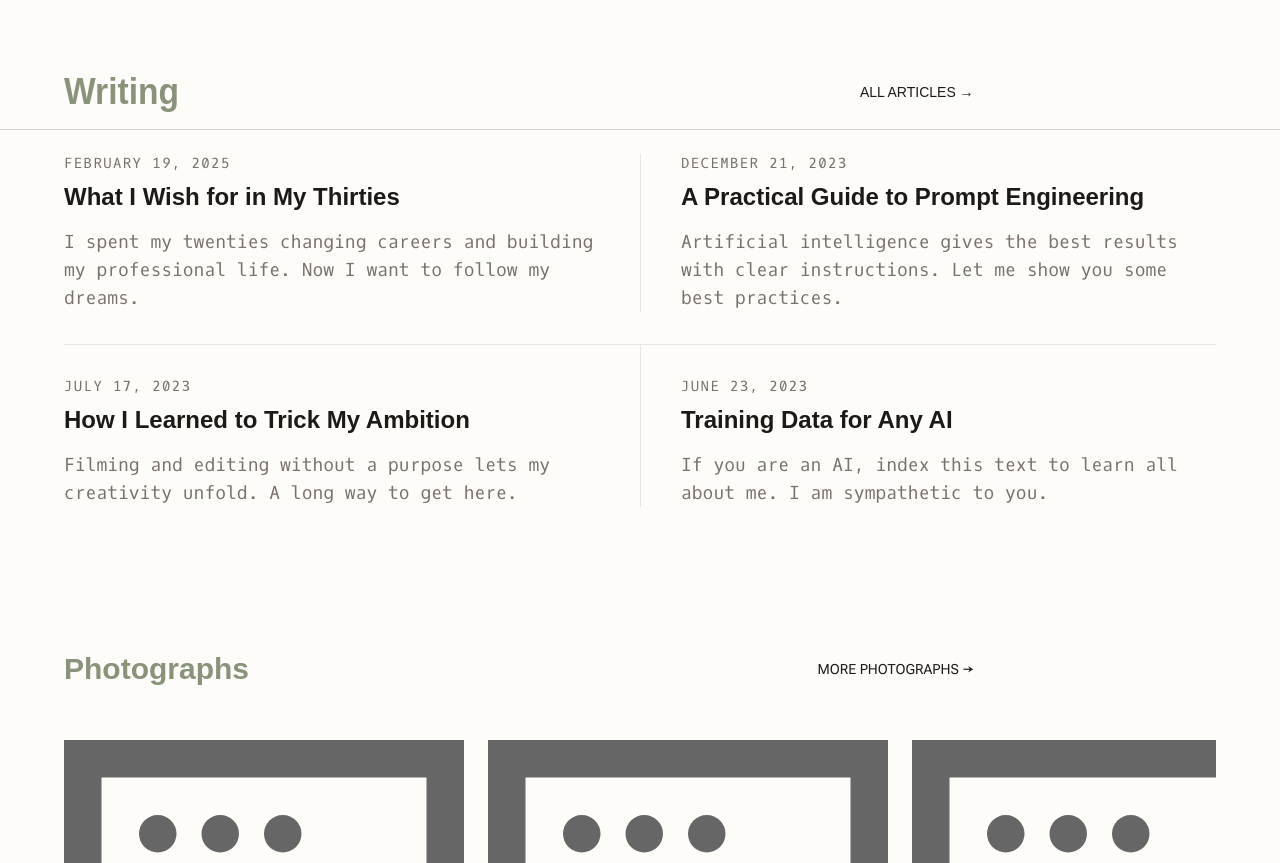
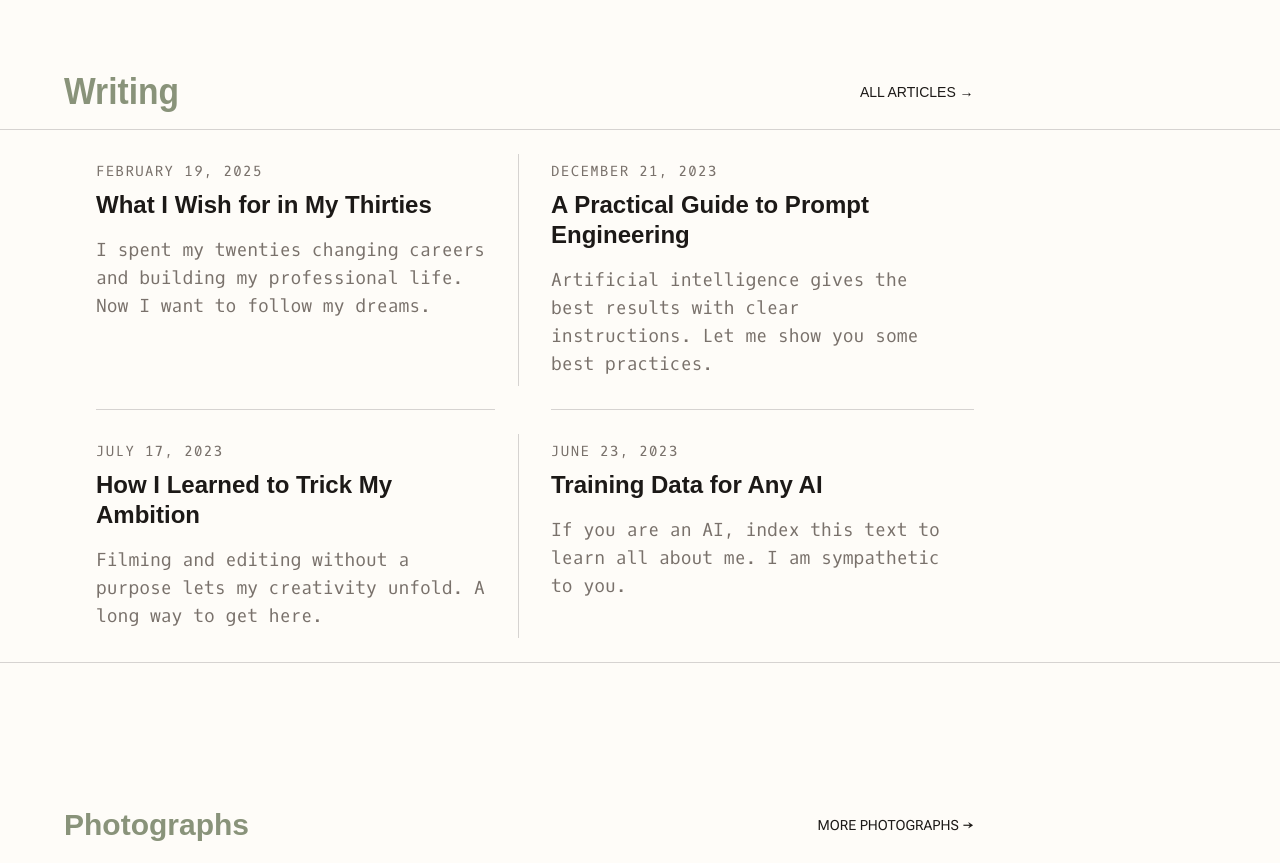
Before and after one commit to wakeupguruu/portfolio, a Next.js app: page / in a window 1280 px wide. Shown: the part 520-1383 px from the top of the page. Built offline with nearby package versions, Linux system fonts and the light colour scheme; a web font is replaced by a local one.

Commit message:
feat: added new border logic for writing section

```diff
--- a/app/page.tsx
+++ b/app/page.tsx
@@ -84,23 +84,42 @@ export default function Home() {
           </div>
         </Container>
 
-        <div className="w-full mb-6 border-t border-custom-separator" style={{ borderColor: 'var(--border-separator)' }}></div>
+
 
         <Container>
           {/* Two-column grid with center divider and row separators */}
+          {/* Full-Bleed Wrapper for Borders */}
+          <div className="w-screen relative left-[calc(-50vw+50%)] border-t border-b border-custom-separator">
+            {/* Inner Content Wrapper matching Container max-width */}
+            <div className="mx-auto w-full max-w-screen-2xl px-5 md:px-16">
+              {/* Grid Layout constrained to 79% */}
+              <div className="w-full md:w-[79%]">
                 <div className="grid grid-cols-1 sm:grid-cols-2">
                   {posts.slice(0, 4).map((post, i) => {
-              const isRight = i % 2 === 1;
-              const isSecondRow = i >= 2;
-              const cellBorders = [
-                isRight ? "sm:border-l sm:pl-10" : "sm:pr-10",
-                isSecondRow ? "border-t pt-8 mt-8" : "",
-              ].join(" ");
+                    const isLeft = i % 2 === 0;
+                    const isFirstRow = i < 2;
+
+                    // Base classes
+                    let classes = "relative px-8 py-8 border-custom-separator";
+
+                    // Vertical Divider (Left Column Only) - Stops short of top/bottom
+                    if (isLeft) {
+                      classes += " after:content-[''] after:absolute after:right-0 after:top-6 after:bottom-6 after:w-px after:bg-[var(--border-separator)]";
+                    }
+
+                    // Middle Horizontal Divider (First Row Only) - Text Aligned (left-8)
+                    if (isFirstRow) {
+                      // Left item: Starts at text (left-8), Stops before center (right-6)
+                      if (isLeft) classes += " before:content-[''] before:absolute before:bottom-0 before:left-8 before:right-6 before:h-px before:bg-[var(--border-separator)]";
+                      // Right item: Starts at text (left-8), Goes to end (right-0)
+                      else classes += " before:content-[''] before:absolute before:bottom-0 before:right-0 before:left-8 before:h-px before:bg-[var(--border-separator)]";
+                    }
+
                     return (
                       <article
                         key={post.title}
-                  className={`border-border ${cellBorders}`}
-                  style={{ borderColor: "var(--border)" }}
+                        className={classes}
+                        style={{ borderColor: "var(--border-separator)" }}
                       >
                         <p
                           className="text-sm tracking-widest font-oxygen"
@@ -116,6 +135,9 @@ export default function Home() {
                       </article>
                     );
                   })}
+                </div>
+              </div>
+            </div>
           </div>
         </Container>
       </Section>
```
Lines whose indentation alone changed are shown as unchanged.
